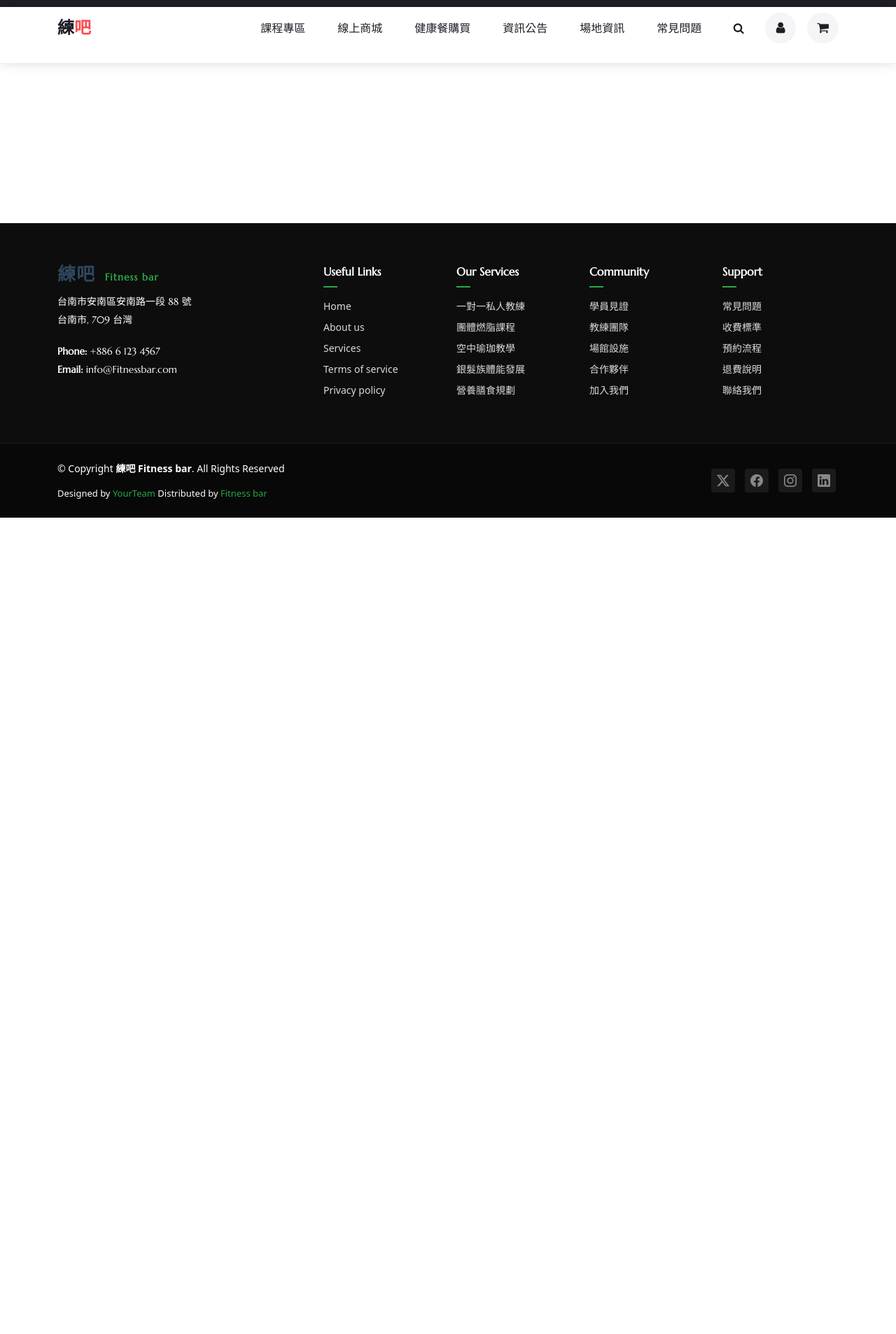
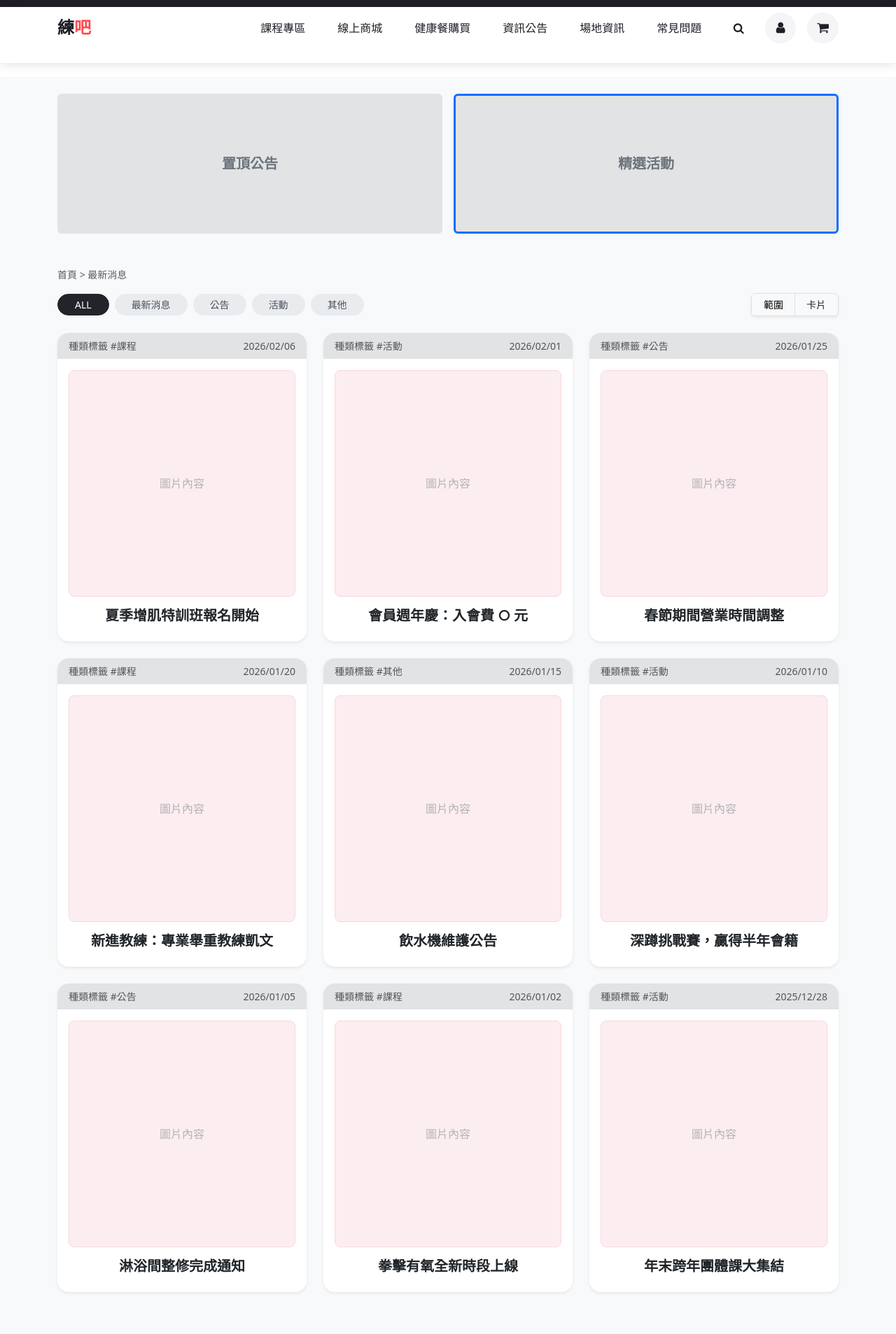
Before and after one commit to hanyi85/gym-vue, a Vue app in the folder gym-vue/: page /post/card in a window 1280 px wide. Shown: the part 60-1967 px from the top of the page at 70% size. Before the commit the page ends 800 px from the top, so only its background shows below. Built offline with nearby package versions, Linux system fonts and the light colour scheme.

Commit message:
postCard第一版

```diff
--- a/gym-vue/src/views/post/postCard.vue
+++ b/gym-vue/src/views/post/postCard.vue
@@ -1 +1,142 @@
-<template></template>
+<template>
+  <div class="news-wrapper bg-light min-vh-100 pb-5">
+    <div class="container py-4">
+
+      <div class="row g-3 mb-5">
+        <div class="col-md-6">
+          <div class="banner-box d-flex align-items-center justify-content-center rounded bg-secondary-subtle text-secondary fw-bold">
+            置頂公告
+          </div>
+        </div>
+        <div class="col-md-6">
+          <div class="banner-box d-flex align-items-center justify-content-center rounded border border-primary border-3 bg-secondary-subtle text-secondary fw-bold">
+            精選活動
+          </div>
+        </div>
+      </div>
+
+      <div class="mb-4">
+        <p class="text-muted small">首頁 > 最新消息</p>
+        <div class="d-flex flex-wrap align-items-center justify-content-between gap-3">
+          <div class="d-flex gap-2">
+            <button
+              v-for="cat in categories" :key="cat"
+              @click="currentCategory = cat"
+              class="btn rounded-pill px-4 btn-sm transition"
+              :class="currentCategory === cat ? 'btn-dark' : 'btn-gray-light'"
+            >
+              {{ cat }}
+            </button>
+          </div>
+
+          <div class="btn-group border rounded overflow-hidden shadow-sm" role="group">
+            <button type="button" class="btn btn-light btn-sm border-end px-3">範圍</button>
+            <button type="button" class="btn btn-secondary-subtle btn-sm px-3">卡片</button>
+          </div>
+        </div>
+      </div>
+
+      <div class="row g-4">
+        <div v-for="news in filteredNews" :key="news.id" class="col-12 col-md-6 col-lg-4">
+          <div class="card h-100 border-0 shadow-sm rounded-4 overflow-hidden news-card">
+            <div class="card-header bg-secondary-subtle border-0 d-flex justify-content-between px-3 py-2 small text-muted fw-medium">
+              <span>種類標籤 #{{ news.tag }}</span>
+              <span>{{ news.date }}</span>
+            </div>
+
+            <div class="p-3">
+              <div class="image-placeholder d-flex align-items-center justify-content-center rounded-3">
+                <span class="text-secondary opacity-50">圖片內容</span>
+              </div>
+            </div>
+
+            <div class="card-body pt-0 pb-4 text-center">
+              <h5 class="card-title fw-bold mb-0">{{ news.title }}</h5>
+            </div>
+          </div>
+        </div>
+      </div>
+
+      <nav class="mt-5 d-flex justify-content-center">
+        <ul class="pagination pagination-sm gap-3 border-0">
+          <li class="page-item active"><a class="page-link border-0 fw-bold text-dark bg-transparent border-bottom border-dark border-2 rounded-0" href="#">1</a></li>
+          <li class="page-item"><a class="page-link border-0 text-muted bg-transparent" href="#">2</a></li>
+          <li class="page-item"><a class="page-link border-0 text-muted bg-transparent" href="#">3</a></li>
+          <li class="page-item"><a class="page-link border-0 text-muted bg-transparent" href="#">4</a></li>
+          <li class="page-item"><a class="page-link border-0 text-muted bg-transparent" href="#">5</a></li>
+          <li class="page-item"><a class="page-link border-0 text-muted bg-transparent" href="#">6</a></li>
+          <li class="page-item"><a class="page-link border-0 text-muted bg-transparent" href="#">&gt;&gt;</a></li>
+        </ul>
+      </nav>
+
+    </div>
+  </div>
+</template>
+
+<script setup>
+import { ref, computed } from 'vue';
+
+const categories = ['ALL', '最新消息', '公告', '活動', '其他'];
+const currentCategory = ref('ALL');
+
+// 健身房假資料
+const newsList = ref([
+  { id: 1, tag: '課程', date: '2026/02/06', title: '夏季增肌特訓班報名開始' },
+  { id: 2, tag: '活動', date: '2026/02/01', title: '會員週年慶：入會費 0 元' },
+  { id: 3, tag: '公告', date: '2026/01/25', title: '春節期間營業時間調整' },
+  { id: 4, tag: '課程', date: '2026/01/20', title: '新進教練：專業舉重教練凱文' },
+  { id: 5, tag: '其他', date: '2026/01/15', title: '飲水機維護公告' },
+  { id: 6, tag: '活動', date: '2026/01/10', title: '深蹲挑戰賽，贏得半年會籍' },
+  { id: 7, tag: '公告', date: '2026/01/05', title: '淋浴間整修完成通知' },
+  { id: 8, tag: '課程', date: '2026/01/02', title: '拳擊有氧全新時段上線' },
+  { id: 9, tag: '活動', date: '2025/12/28', title: '年末跨年團體課大集結' },
+]);
+
+const filteredNews = computed(() => {
+  if (currentCategory.value === 'ALL') return newsList.value;
+  return newsList.value.filter(item => item.tag === currentCategory.value);
+});
+</script>
+
+<style scoped>
+/* 補齊 Bootstrap 以外的自定義樣式 */
+
+.banner-box {
+  height: 200px;
+  font-size: 1.25rem;
+}
+
+.btn-gray-light {
+  background-color: #e9ecef;
+  color: #495057;
+  border: none;
+}
+
+.btn-gray-light:hover {
+  background-color: #dee2e6;
+}
+
+.image-placeholder {
+  background-color: #fceef0; /* 淡淡的粉色，呼應截圖 */
+  aspect-ratio: 1 / 1;
+  border: 1px solid #f9d6da;
+}
+
+.news-card {
+  transition: transform 0.2s;
+  cursor: pointer;
+}
+
+.news-card:hover {
+  transform: translateY(-5px);
+}
+
+.pagination .page-link:focus {
+  box-shadow: none;
+}
+
+/* 移除預設分頁按鈕樣式以符合設計圖 */
+.page-link {
+  padding: 0.5rem;
+}
+</style>
```
